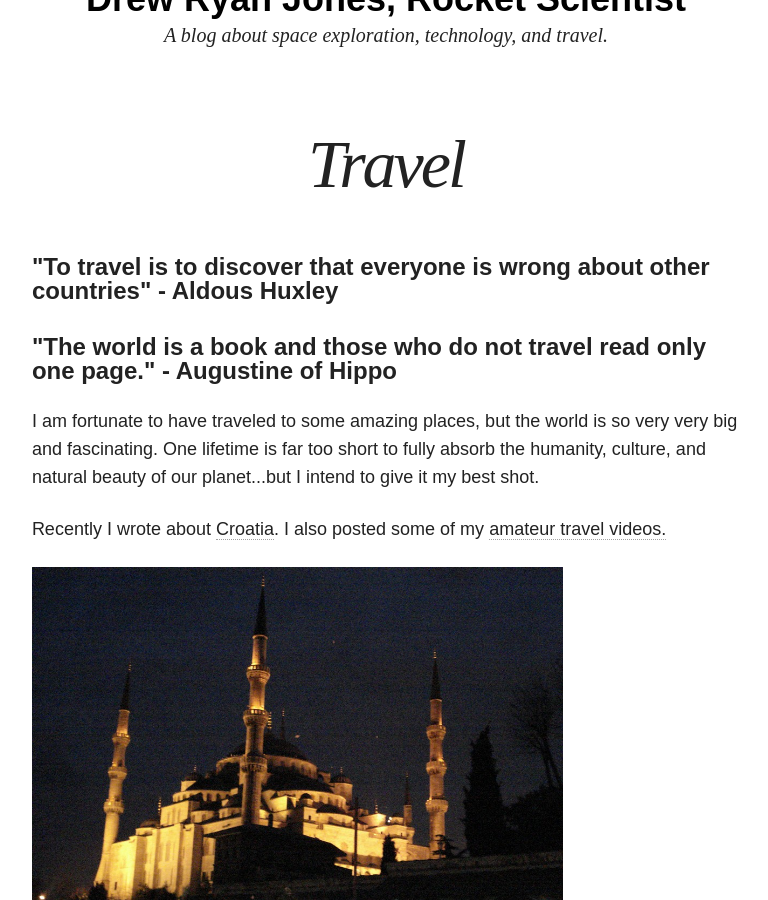
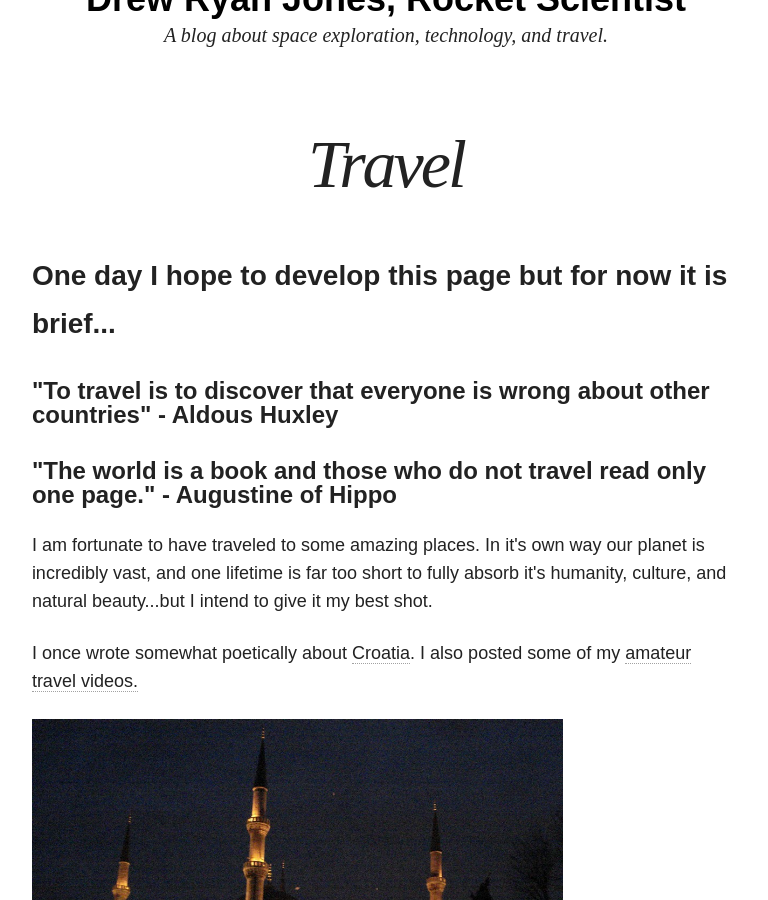
Before and after one commit to drewryanjones/drewryanjones.github.io, a Jekyll site: the page built from travel/index.html, in a window 1280 px wide and 900 px high, scrolled down 348 px. Shown: the whole window, without its empty margins (254-1022 px from the left). Built offline with Jekyll 4.4.1, drawn with Linux system fonts in a browser that asks for light colours; nearby versions of some CDN libraries.

Commit message:
Update index.html

```diff
--- a/travel/index.html
+++ b/travel/index.html
@@ -3,19 +3,21 @@ layout: page
 title: Travel
 ---
 <div id="body">
+    <h3>One day I hope to develop this page but for now it is brief...</h3>
+
     <h4>"To travel is to discover that everyone is wrong about
         other countries" - Aldous Huxley</h4>
     <p></p>
     <h4>"The world is a book and those who do not travel read
         only one page." - Augustine of Hippo</h4>
 
-    <p>I am fortunate to have traveled to some amazing places,
-    but the world is so very very big and fascinating. One
-    lifetime is far too short to fully absorb the humanity, culture,
-    and natural beauty of our planet...but I intend to give it my
+    <p>I am fortunate to have traveled to some amazing places.
+    In it's own way our planet is incredibly vast, and one
+    lifetime is far too short to fully absorb it's humanity, culture,
+    and natural beauty...but I intend to give it my
     best shot.</p>
 
-    <p>Recently I wrote about
+    <p>I once wrote somewhat poetically about
     <a href="/blog/2016/02/28/croatia">Croatia</a>. I also posted some of
     my <a href="/blog/2016/01/01/travel_videos">amateur travel videos.</a></p>
 
```
